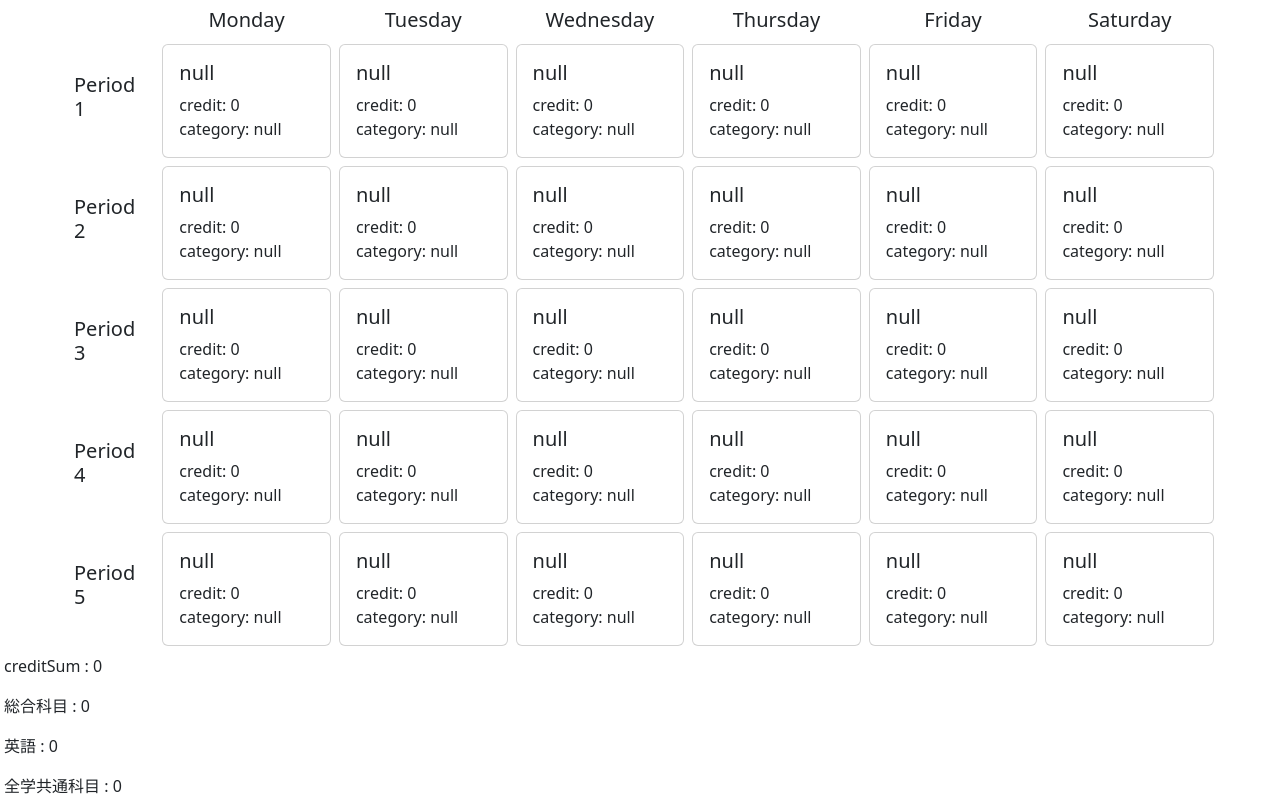
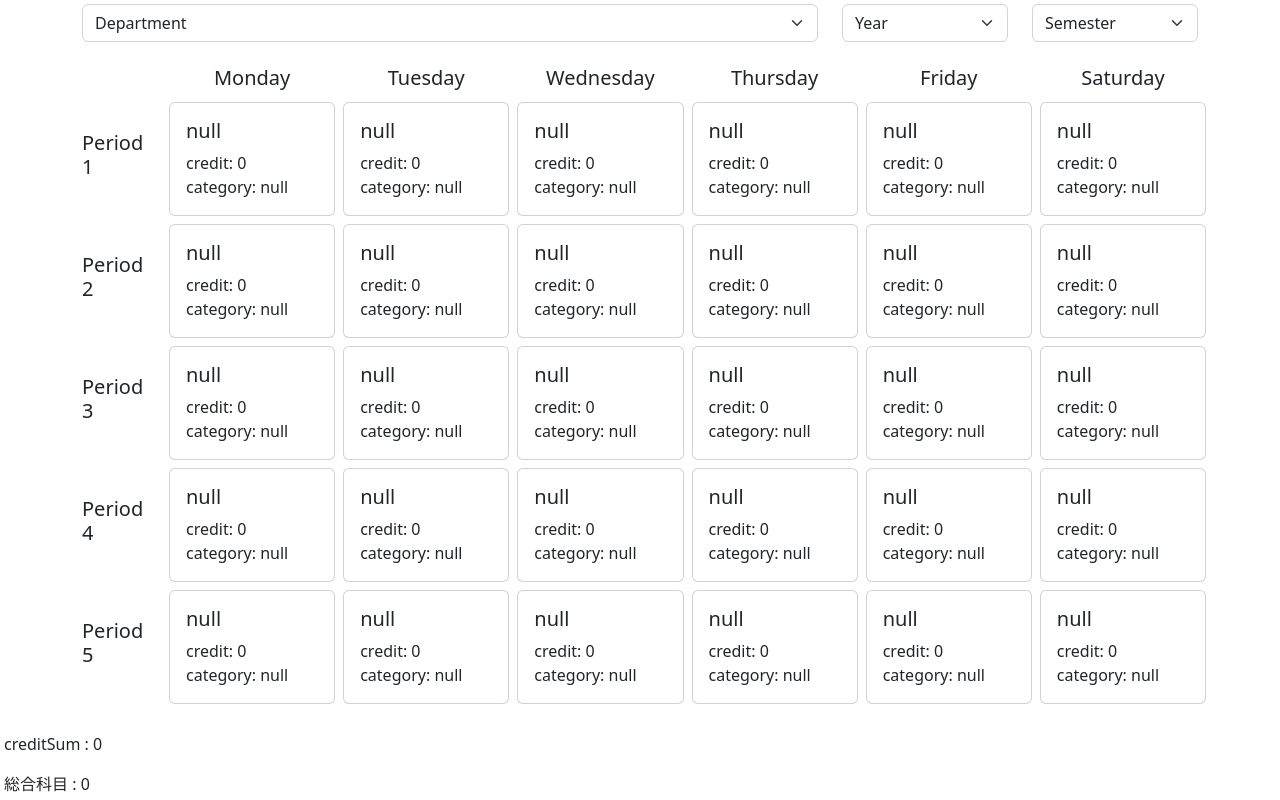
Before and after one commit to Kyo-s-s/sit_timetable, a React (Create React App) app: page / in a window 1280 px wide. Shown: the top 800 px of the page. Built offline with nearby package versions, Linux system fonts and the light colour scheme.

Commit message:
[Add] Department, year, semester

```diff
--- /dev/null
+++ b/src/Data/data.json
@@ -0,0 +1,53 @@
+{
+    "departments": [
+        {
+            "name": "システム理工学部 数理科学科",
+            "years": [
+                {
+                    "year": "B1",
+                    "semesters": [
+                        {
+                            "semester": "First",
+                            "files": [
+                                "hoge"
+                            ]
+                        },
+                        {
+                            "semester": "Second",
+                            "files": [
+                                "hoge"
+                            ]
+                        }
+                    ]
+                },
+                {
+                    "year": "B2",
+                    "semesters": [
+                        {
+                            "semester": "First",
+                            "files": [
+                                "hoge"
+                            ]
+                        }
+                    ]
+                }
+            ]
+        },
+        {
+            "name":"工学部 情報工学科",
+            "years": [
+                {
+                    "year": "B1",
+                    "semesters": [
+                        {
+                            "semester": "First",
+                            "files": [
+                                "hoge"
+                            ]
+                        }
+                    ]
+                }
+            ]
+        }
+    ]
+}
--- a/src/TimeTable/TimeTable.tsx
+++ b/src/TimeTable/TimeTable.tsx
@@ -3,9 +3,26 @@ import Table from 'react-bootstrap/Table';
 import { Container } from "react-bootstrap";
 import Col from "react-bootstrap/Col";
 import Row from "react-bootstrap/Row";
+import Form from "react-bootstrap/Form";
 import test from "../json/test.json"
+import keyData from "../Data/data.json"
 import { Lecture, lectureNone, Period, periodList, periodNum, toLecture, Week, weekList, weekNum, weekToStr } from "./Lecture";
 import { TimeTableCell } from "./TimeTableCell";
+
+type Semester = {
+  semester: string,
+  files: String[],
+}
+
+type Year = {
+  year: string,
+  semesters: Semester[],
+}
+
+type Department = {
+  name: string;
+  years: Year[];
+}
 
 type TimeTableState = {
   selectedLecture: Lecture[][];
@@ -22,8 +39,12 @@ export const TimeTable = () => {
     }
   }
 
+  const [department, setDepartment] = React.useState<Department | undefined>();
+  const [year, setYear] = React.useState<Year | undefined>();
+  const [semester, setSemester] = React.useState<Semester | undefined>();
+
   let lectures = test.lectures.map((item, _) => {
-    console.log(JSON.stringify(item));
+    // console.log(JSON.stringify(item));
     return toLecture(item.name, item.week, item.period, item.credit, item.division);
   }).concat([lectureNone]);
 
@@ -52,7 +73,37 @@ export const TimeTable = () => {
 
   return (
     <>
-      <Container className="p-1">
+      <Container>
+        <Row>
+          <Col sm = {8}>
+            <Form.Select onChange = {e => setDepartment(keyData.departments.find((dep, _) => dep.name === e.target.value ))}>
+              <option hidden>Department</option>
+              {
+                keyData.departments.map((department, _) => <option key = {department.name} value = {department.name}>{department.name}</option>)
+              }
+            </Form.Select>
+          </Col>
+          <Col sm = {2}>
+            <Form.Select onChange = {e => setYear(department?.years.find((year, _) => year.year === e.target.value ))}>
+              <option hidden>Year</option>
+              {
+                department &&
+                department.years.map((year, _) => <option key = {year.year} value = {year.year}>{year.year}</option>)
+              }
+            </Form.Select>
+          </Col>
+          <Col sm = {2}>
+            <Form.Select onChange = {e => setSemester(year?.semesters.find((seme, _) => seme.semester === e.target.value ))}>
+              <option hidden>Semester</option>
+              {
+                year &&
+                year.semesters.map((semester, _) => <option key = {semester.semester} value = {semester.semester}>{semester.semester}</option>)
+              }
+            </Form.Select>
+          </Col>
+        </Row>
+      </Container>
+      <Container className="py-4">
         <Row>
           <Col xs={1}></Col>
           {
@@ -80,7 +131,6 @@ export const TimeTable = () => {
                           period: period,
                           lectures: [lectureNone].concat(lectures.filter((lecture) => { return lecture.week === week && lecture.period === period})),
                           onSelect: (lecture: Lecture) => {
-                            console.log(lecture.name);
                             state.selectedLecture[week][period] = lecture;
                             const [creditSum, creditDivision] = calculateCredit();
                             setState({
@@ -88,7 +138,6 @@ export const TimeTable = () => {
                               creditSum: creditSum,
                               creditDivision: creditDivision,
                             });
-                            console.log(JSON.stringify(state.selectedLecture));
                           },
                         })}
                       </Col>
```
